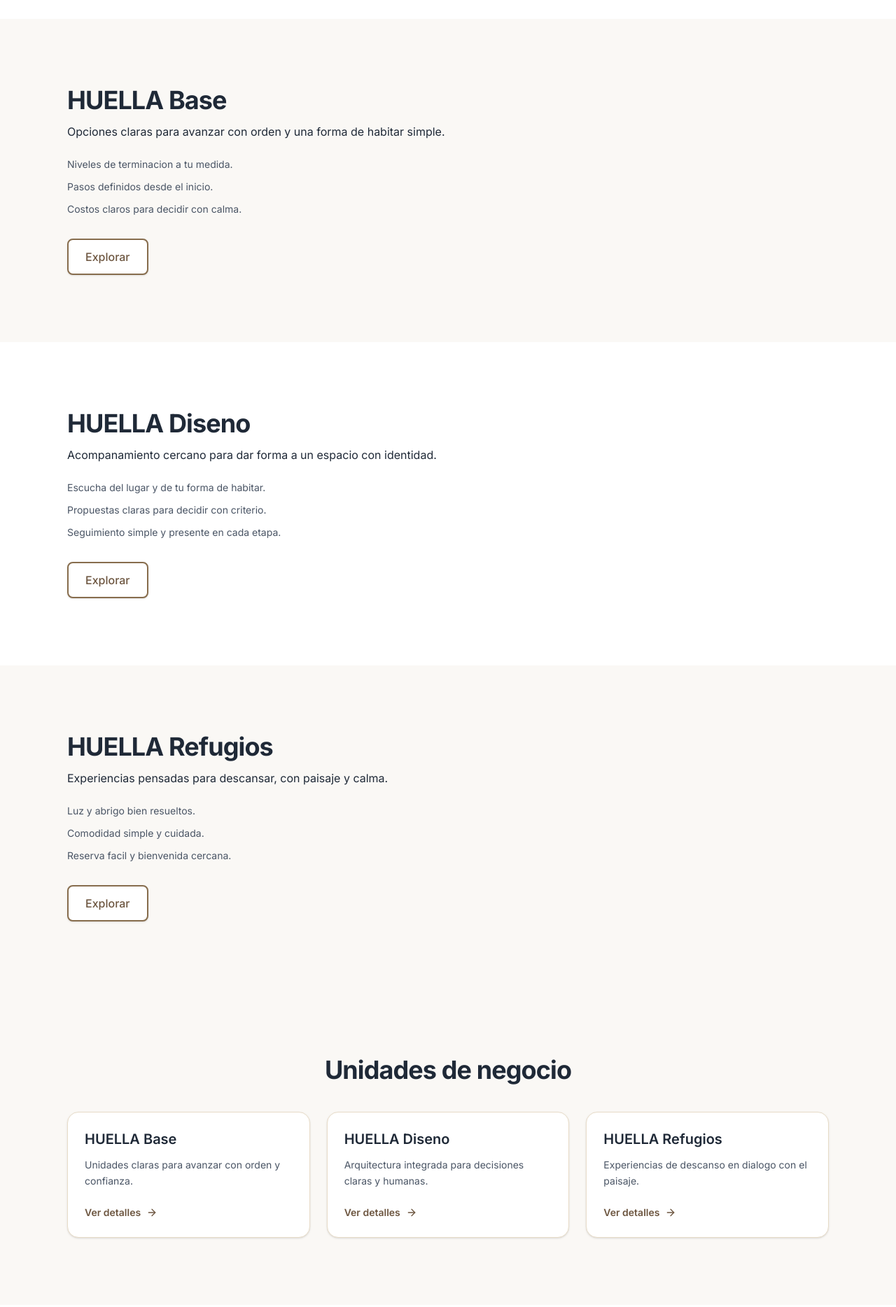
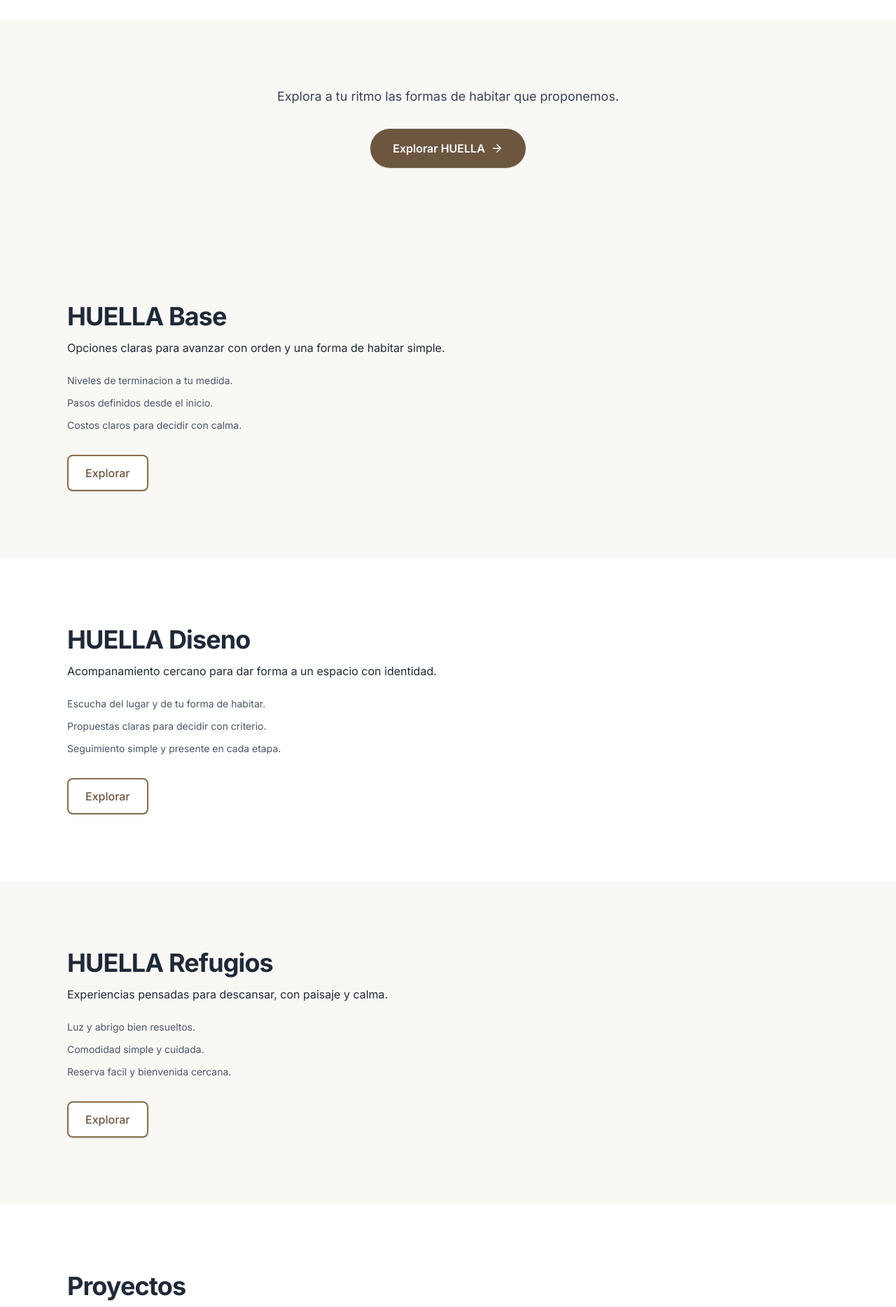
Before and after one commit to Teksi75/huella-mendoza-site, a Next.js app: page / in a window 1280 px wide. Shown: the part 1760-3628 px from the top of the page at 70% size. Built offline with nearby package versions, Linux system fonts and the light colour scheme.

Commit message:
Add exploratory CTA flow for Huella pathways

```diff
--- /dev/null
+++ b/app/huella/page.tsx
@@ -0,0 +1,63 @@
+import Link from 'next/link';
+
+const pathways = [
+  {
+    title: 'HUELLA Base',
+    description: 'Unidades claras para avanzar con orden y confianza.',
+    href: '/base',
+  },
+  {
+    title: 'HUELLA Diseno',
+    description: 'Arquitectura integrada para decisiones claras y humanas.',
+    href: '/diseno',
+  },
+  {
+    title: 'HUELLA Refugios',
+    description: 'Experiencias de descanso en dialogo con el paisaje.',
+    href: '/refugios',
+  },
+];
+
+export default function HuellaPage() {
+  return (
+    <main>
+      <section className="section-padding bg-tierra-50">
+        <div className="container-custom">
+          <div className="mx-auto max-w-3xl text-center">
+            <p className="text-sm uppercase tracking-widest text-tierra-600">HUELLA</p>
+            <h1 className="mt-4 text-3xl md:text-4xl">Tres formas de habitar el territorio</h1>
+            <p className="mt-4 text-base text-gray-700">
+              Te presentamos los caminos para explorar HUELLA con calma. Elegi el
+              ritmo, la escala y el acompañamiento que mejor dialoguen con tu forma de
+              vivir.
+            </p>
+          </div>
+
+          <div className="mt-12 grid gap-6 md:grid-cols-3">
+            {pathways.map((pathway) => (
+              <div
+                key={pathway.title}
+                className="flex flex-col justify-between rounded-2xl border border-tierra-200 bg-white p-6 shadow-sm"
+              >
+                <div>
+                  <h2 className="text-xl">{pathway.title}</h2>
+                  <p className="mt-3 text-sm text-gray-600">{pathway.description}</p>
+                </div>
+                <Link
+                  href={pathway.href}
+                  className="mt-6 inline-flex items-center text-sm font-semibold text-tierra-700 hover:text-tierra-900"
+                >
+                  Conocer más
+                </Link>
+              </div>
+            ))}
+          </div>
+
+          <div className="mt-12 text-center text-sm text-gray-600">
+            Elegi por donde empezar o consultanos para acompanarte en el proceso.
+          </div>
+        </div>
+      </section>
+    </main>
+  );
+}
--- a/app/page.tsx
+++ b/app/page.tsx
@@ -3,24 +3,6 @@ import Link from 'next/link';
 import { proyectos } from '@/data/proyectos';
 
 export default function Home() {
-  const uenCards = [
-    {
-      title: 'HUELLA Base',
-      copy: 'Unidades claras para avanzar con orden y confianza.',
-      href: '/base',
-    },
-    {
-      title: 'HUELLA Diseno',
-      copy: 'Arquitectura integrada para decisiones claras y humanas.',
-      href: '/diseno',
-    },
-    {
-      title: 'HUELLA Refugios',
-      copy: 'Experiencias de descanso en dialogo con el paisaje.',
-      href: '/refugios',
-    },
-  ];
-
   const projectImages = proyectos.slice(0, 6);
 
   return (
@@ -141,6 +123,23 @@ export default function Home() {
 
       <section className="section-padding bg-tierra-50">
         <div className="container-custom">
+          <div className="mx-auto max-w-2xl text-center">
+            <p className="text-lg text-gray-700">
+              Explora a tu ritmo las formas de habitar que proponemos.
+            </p>
+            <Link
+              href="/huella"
+              className="mt-8 inline-flex items-center justify-center gap-2 rounded-full bg-tierra-700 px-8 py-4 text-base font-semibold text-white shadow-sm transition hover:bg-tierra-800"
+            >
+              Explorar HUELLA
+              <ArrowRight size={18} />
+            </Link>
+          </div>
+        </div>
+      </section>
+
+      <section className="section-padding bg-tierra-50">
+        <div className="container-custom">
           <div className="max-w-3xl">
             <h2>HUELLA Base</h2>
             <p className="mt-3">
@@ -202,30 +201,6 @@ export default function Home() {
         </div>
       </section>
 
-      <section className="section-padding bg-tierra-50">
-        <div className="container-custom">
-          <h2 className="text-center">Unidades de negocio</h2>
-          <div className="mt-10 grid gap-6 md:grid-cols-3">
-            {uenCards.map((card) => (
-              <div
-                key={card.title}
-                className="rounded-2xl border border-tierra-200 bg-white p-6 shadow-sm"
-              >
-                <h3 className="text-xl">{card.title}</h3>
-                <p className="mt-3 text-sm text-gray-600">{card.copy}</p>
-                <Link
-                  href={card.href}
-                  className="mt-6 inline-flex items-center gap-2 text-sm font-semibold text-tierra-700 hover:text-tierra-900"
-                >
-                  Ver detalles
-                  <ArrowRight size={16} />
-                </Link>
-              </div>
-            ))}
-          </div>
-        </div>
-      </section>
-
       <section
         id="proyectos"
         className="section-padding bg-white scroll-mt-28 md:scroll-mt-32"
```
